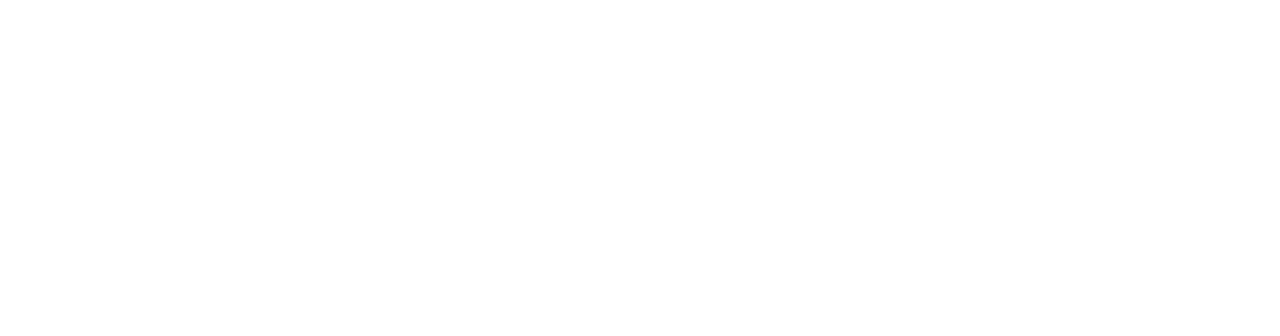
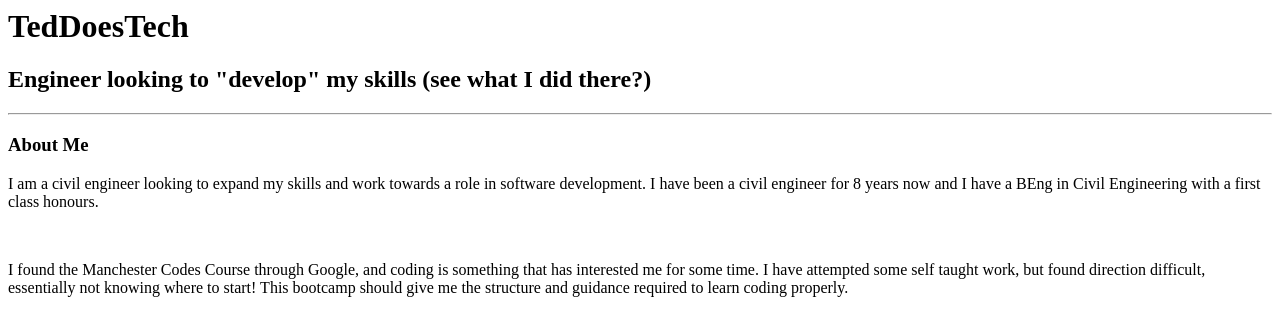
Before and after one commit to TedDoesTech/Portfolio, a plain HTML site: page index.html in a window 1280 px wide. Drawn offline with Linux system fonts and the light colour scheme.

Commit message:
Added body of text and headings

```diff
--- a/index.html
+++ b/index.html
@@ -2,5 +2,15 @@
     <html>
         <head>
             <title>Edward Crowther</title>
+            <h1>TedDoesTech</h1>
+            <h2>Engineer looking to "develop" my skills (see what I did there?)</h2>
+            <hr />
+            <h3>About Me</h3>
+            <p>I am a civil engineer looking to expand my skills and work towards a role in software development.
+                 I have been a civil engineer for 8 years now and I have a BEng in Civil Engineering with a first class honours.</p>
+                 <br />
+                 <p>I found the Manchester Codes Course through Google, and coding is something that has interested me for some time.
+                     I have attempted some self taught work, but found direction difficult, essentially not knowing where to start!
+                     This bootcamp should give me the structure and guidance required to learn coding properly.</p>
         </head>
     </html>
```
